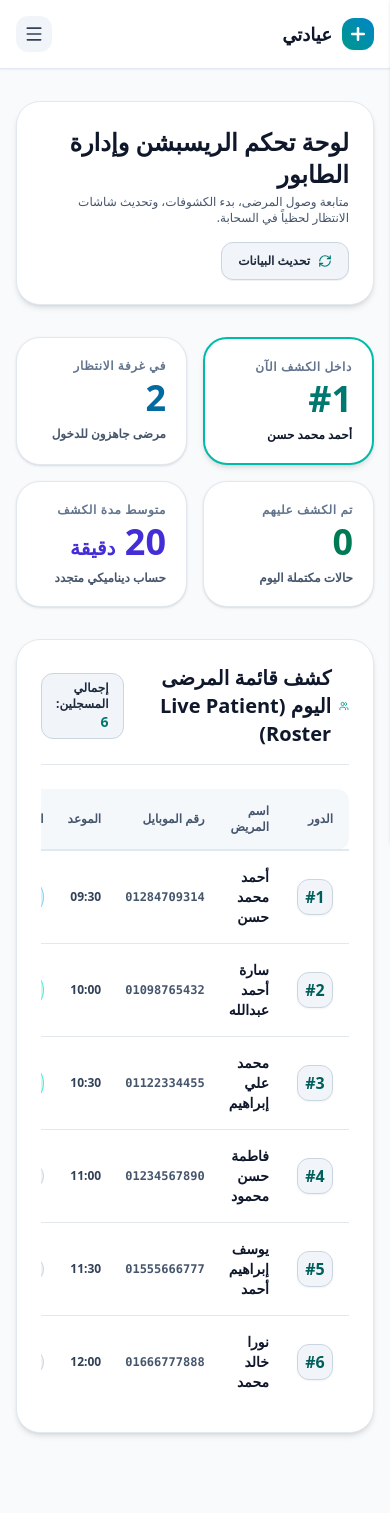
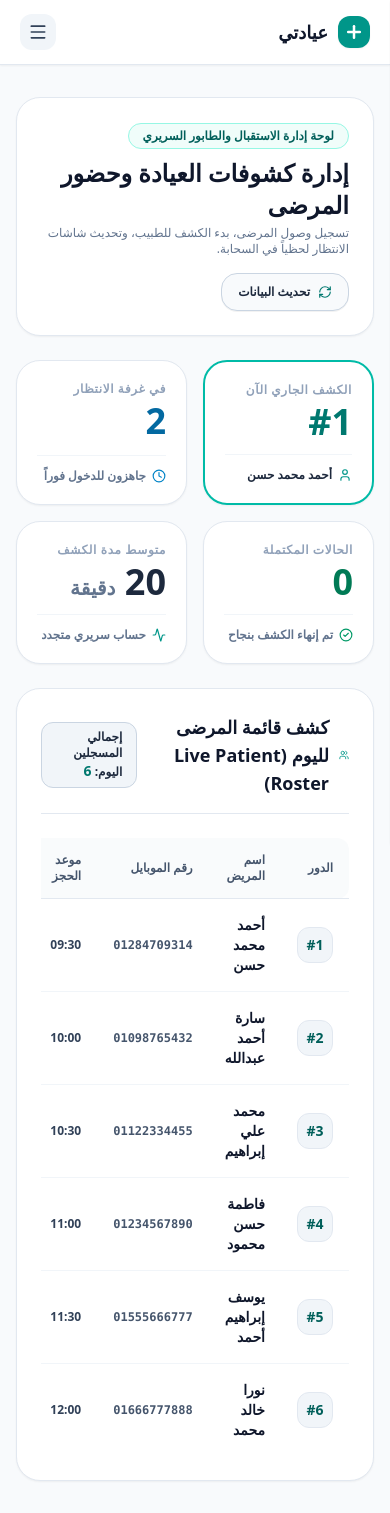
Before and after one commit to Gohar-Hany/Clinics-system, a Next.js app in the folder frontend/: page /clinic in a window 390 px wide. Before the commit the page ends 1465 px from the top, so only its background shows below. Built offline with nearby package versions, Linux system fonts and the light colour scheme; no server answers.

Commit message:
refactor(ui): complete comprehensive UI audit, remove all Phase 2 badges, polish sidebar alignment, and enforce enterprise medical styling

```diff
--- a/frontend/src/app/clinic/page.tsx
+++ b/frontend/src/app/clinic/page.tsx
@@ -1,17 +1,21 @@
 "use client";
 
 import { useState, useEffect } from "react";
-import { motion, AnimatePresence } from "framer-motion";
+import { motion } from "framer-motion";
 import Sidebar from "@/components/Sidebar";
 import { clinicApi, QueueStateResponse } from "@/services/api";
 import {
-  LayoutDashboard,
   UserCheck,
   Play,
   CheckCircle2,
   XCircle,
   RefreshCw,
   Users,
+  Activity,
+  Calendar,
+  Clock,
+  User,
+  Phone,
 } from "lucide-react";
 
 interface Patient {
@@ -21,7 +25,6 @@ interface Patient {
   queue_number: number;
   appointment_time: string;
   status: "scheduled" | "checked_in" | "in_progress" | "completed" | "no_show";
-  duration?: number;
 }
 
 const INITIAL_PATIENTS: Patient[] = [
@@ -34,11 +37,11 @@ const INITIAL_PATIENTS: Patient[] = [
 ];
 
 const statusConfig: Record<string, { label: string; color: string; bg: string; dot: string }> = {
-  scheduled: { label: "محجوز", color: "text-slate-700", bg: "bg-slate-100 border border-slate-300", dot: "bg-slate-400" },
-  checked_in: { label: "حاضر بالعيادة", color: "text-teal-900", bg: "bg-teal-100 border border-teal-300", dot: "bg-teal-600" },
-  in_progress: { label: "داخل الكشف", color: "text-sky-900", bg: "bg-sky-100 border border-sky-300", dot: "bg-sky-600 animate-pulse" },
-  completed: { label: "انتهى الكشف", color: "text-emerald-900", bg: "bg-emerald-100 border border-emerald-300", dot: "bg-emerald-600" },
-  no_show: { label: "لم يحضر", color: "text-rose-900", bg: "bg-rose-100 border border-rose-300", dot: "bg-rose-600" },
+  scheduled: { label: "محجوز مسبقاً", color: "text-slate-700", bg: "bg-slate-100 border-slate-200", dot: "bg-slate-400" },
+  checked_in: { label: "حاضر في العيادة", color: "text-teal-900", bg: "bg-teal-50 border-teal-200", dot: "bg-teal-600" },
+  in_progress: { label: "داخل الكشف الآن", color: "text-sky-900", bg: "bg-sky-50 border-sky-200", dot: "bg-sky-600 animate-pulse" },
+  completed: { label: "انتهى الكشف", color: "text-emerald-900", bg: "bg-emerald-50 border-emerald-200", dot: "bg-emerald-600" },
+  no_show: { label: "لم يحضر", color: "text-rose-900", bg: "bg-rose-50 border-rose-200", dot: "bg-rose-600" },
 };
 
 export default function ClinicDashboard() {
@@ -109,98 +112,136 @@ export default function ClinicDashboard() {
 
       {/* Main Content Area */}
       <div className="flex-1 md:mr-72 flex flex-col min-h-screen">
-        <main className="flex-1 max-w-7xl w-full mx-auto px-4 sm:px-8 py-8 space-y-8">
-          {/* Title Card */}
-          <div className="flex flex-col sm:flex-row sm:items-center justify-between gap-4 bg-white p-6 sm:p-7 rounded-3xl border border-slate-200 shadow-md">
-            <div>
-              <h1 className="text-2xl sm:text-3xl font-black text-slate-900">لوحة تحكم الريسبشن وإدارة الطابور</h1>
-              <p className="text-xs sm:text-sm text-slate-600 font-medium mt-1">
-                متابعة وصول المرضى، بدء الكشوفات، وتحديث شاشات الانتظار لحظياً في السحابة.
+        <main className="flex-1 max-w-7xl w-full mx-auto px-4 sm:px-8 py-8 space-y-6">
+          {/* Header Title Banner */}
+          <div className="flex flex-col sm:flex-row sm:items-center justify-between gap-4 bg-white p-6 sm:p-7 rounded-3xl border border-slate-200 shadow-xs">
+            <div className="text-right">
+              <span className="px-3.5 py-1 rounded-full bg-teal-50 text-teal-800 border border-teal-200 text-xs font-black inline-block mb-2">
+                لوحة إدارة الاستقبال والطابور السريري
+              </span>
+              <h1 className="text-2xl sm:text-3xl font-black text-slate-900">
+                إدارة كشوفات العيادة وحضور المرضى
+              </h1>
+              <p className="text-xs sm:text-sm text-slate-500 font-medium mt-1">
+                تسجيل وصول المرضى، بدء الكشف للطبيب، وتحديث شاشات الانتظار لحظياً في السحابة.
               </p>
             </div>
+
+            <div className="flex items-center gap-3 self-start sm:self-auto">
               <button
                 onClick={fetchLiveState}
-              className="self-start sm:self-auto px-4 py-2.5 rounded-xl bg-slate-100 hover:bg-slate-200 border border-slate-300 text-xs font-black text-slate-800 flex items-center gap-2 transition-colors shadow-2xs"
+                className="px-4 py-2.5 rounded-2xl bg-slate-50 hover:bg-slate-100 border border-slate-300 text-xs font-bold text-slate-800 flex items-center gap-2 transition-colors shadow-2xs"
               >
                 <RefreshCw className="w-3.5 h-3.5 text-teal-700" />
                 تحديث البيانات
               </button>
             </div>
+          </div>
 
-          {/* Stats Grid */}
+          {/* Stats Metrics Grid */}
           <div className="grid grid-cols-2 md:grid-cols-4 gap-4">
-            <div className="bg-white rounded-3xl p-5 border-2 border-teal-500 shadow-md">
-              <span className="text-xs text-slate-500 font-bold uppercase tracking-wider mb-1 block">داخل الكشف الآن</span>
+            {/* Metric 1 */}
+            <div className="bg-white rounded-3xl p-5 border-2 border-teal-500 shadow-xs flex flex-col justify-between">
+              <div>
+                <span className="text-xs text-slate-400 font-bold uppercase tracking-wider block mb-1">
+                  الكشف الجاري الآن
+                </span>
                 <p className="text-4xl font-black text-teal-700">
                   {currentServing ? `#${currentServing.queue_number}` : "—"}
                 </p>
-              <span className="text-xs text-slate-900 font-black truncate block mt-2">
-                {currentServing?.name || "لا يوجد كشف جاري"}
-              </span>
+              </div>
+              <div className="mt-3 pt-3 border-t border-slate-100 flex items-center gap-1.5 text-xs font-bold text-slate-800 truncate">
+                <User className="w-3.5 h-3.5 text-teal-600 shrink-0" />
+                <span className="truncate">{currentServing?.name || "لا يوجد كشف جاري"}</span>
+              </div>
             </div>
 
-            <div className="bg-white rounded-3xl p-5 border border-slate-200 shadow-sm">
-              <span className="text-xs text-slate-500 font-bold uppercase tracking-wider mb-1 block">في غرفة الانتظار</span>
+            {/* Metric 2 */}
+            <div className="bg-white rounded-3xl p-5 border border-slate-200 shadow-xs flex flex-col justify-between">
+              <div>
+                <span className="text-xs text-slate-400 font-bold uppercase tracking-wider block mb-1">
+                  في غرفة الانتظار
+                </span>
                 <p className="text-4xl font-black text-sky-700">{waitingCount}</p>
-              <span className="text-xs text-slate-600 font-bold block mt-2">مرضى جاهزون للدخول</span>
+              </div>
+              <div className="mt-3 pt-3 border-t border-slate-100 flex items-center gap-1.5 text-xs text-slate-500 font-bold">
+                <Clock className="w-3.5 h-3.5 text-sky-600 shrink-0" />
+                <span>جاهزون للدخول فوراً</span>
+              </div>
             </div>
 
-            <div className="bg-white rounded-3xl p-5 border border-slate-200 shadow-sm">
-              <span className="text-xs text-slate-500 font-bold uppercase tracking-wider mb-1 block">تم الكشف عليهم</span>
+            {/* Metric 3 */}
+            <div className="bg-white rounded-3xl p-5 border border-slate-200 shadow-xs flex flex-col justify-between">
+              <div>
+                <span className="text-xs text-slate-400 font-bold uppercase tracking-wider block mb-1">
+                  الحالات المكتملة
+                </span>
                 <p className="text-4xl font-black text-emerald-700">{completedCount}</p>
-              <span className="text-xs text-slate-600 font-bold block mt-2">حالات مكتملة اليوم</span>
+              </div>
+              <div className="mt-3 pt-3 border-t border-slate-100 flex items-center gap-1.5 text-xs text-slate-500 font-bold">
+                <CheckCircle2 className="w-3.5 h-3.5 text-emerald-600 shrink-0" />
+                <span>تم إنهاء الكشف بنجاح</span>
+              </div>
             </div>
 
-            <div className="bg-white rounded-3xl p-5 border border-slate-200 shadow-sm">
-              <span className="text-xs text-slate-500 font-bold uppercase tracking-wider mb-1 block">متوسط مدة الكشف</span>
-              <p className="text-4xl font-black text-indigo-700">
-                {queueState?.avg_consultation_minutes || 20} <span className="text-xl">دقيقة</span>
+            {/* Metric 4 */}
+            <div className="bg-white rounded-3xl p-5 border border-slate-200 shadow-xs flex flex-col justify-between">
+              <div>
+                <span className="text-xs text-slate-400 font-bold uppercase tracking-wider block mb-1">
+                  متوسط مدة الكشف
+                </span>
+                <p className="text-4xl font-black text-slate-800">
+                  {queueState?.avg_consultation_minutes || 20} <span className="text-xl text-slate-500 font-bold">دقيقة</span>
                 </p>
-              <span className="text-xs text-slate-600 font-bold block mt-2">حساب ديناميكي متجدد</span>
+              </div>
+              <div className="mt-3 pt-3 border-t border-slate-100 flex items-center gap-1.5 text-xs text-slate-500 font-bold">
+                <Activity className="w-3.5 h-3.5 text-teal-600 shrink-0" />
+                <span>حساب سريري متجدد</span>
+              </div>
             </div>
           </div>
 
           {/* Patients Queue Roster Table */}
-          <div className="bg-white rounded-3xl p-6 sm:p-8 border border-slate-200 shadow-md">
+          <div className="bg-white rounded-3xl p-6 sm:p-8 border border-slate-200 shadow-xs">
             <div className="flex items-center justify-between mb-6 pb-4 border-b border-slate-200">
-              <h2 className="font-black text-xl text-slate-900 flex items-center gap-2">
+              <h2 className="font-black text-lg sm:text-xl text-slate-900 flex items-center gap-2.5">
                 <Users className="w-5 h-5 text-teal-600" />
-                كشف قائمة المرضى اليوم (Live Patient Roster)
+                كشف قائمة المرضى لليوم (Live Patient Roster)
               </h2>
               <span className="text-xs font-black text-slate-800 px-3.5 py-1.5 rounded-xl bg-slate-100 border border-slate-300">
-                إجمالي المسجلين: <strong className="text-teal-700 text-sm">{patients.length}</strong>
+                إجمالي المسجلين اليوم: <strong className="text-teal-700 text-sm">{patients.length}</strong>
               </span>
             </div>
 
             <div className="overflow-x-auto">
               <table className="w-full text-right text-xs sm:text-sm">
                 <thead>
-                  <tr className="border-b-2 border-slate-200 text-slate-600 bg-slate-100/70">
+                  <tr className="border-b border-slate-200 text-slate-600 bg-slate-50/80">
                     <th className="py-3.5 px-4 font-black rounded-r-xl">الدور</th>
-                    <th className="py-3.5 px-3 font-black">اسم المريض</th>
-                    <th className="py-3.5 px-3 font-black">رقم الموبايل</th>
-                    <th className="py-3.5 px-3 font-black">الموعد</th>
-                    <th className="py-3.5 px-3 font-black">الحالة</th>
-                    <th className="py-3.5 px-4 font-black text-center rounded-l-xl">الإجراءات</th>
+                    <th className="py-3.5 px-4 font-black">اسم المريض</th>
+                    <th className="py-3.5 px-4 font-black">رقم الموبايل</th>
+                    <th className="py-3.5 px-4 font-black">موعد الحجز</th>
+                    <th className="py-3.5 px-4 font-black">حالة الحضور</th>
+                    <th className="py-3.5 px-4 font-black text-center rounded-l-xl">الإجراء الإداري / الطبي</th>
                   </tr>
                 </thead>
-                <tbody className="divide-y divide-slate-200">
+                <tbody className="divide-y divide-slate-100">
                   {patients.map((p) => {
                     const status = statusConfig[p.status] || statusConfig.scheduled;
                     const isLoading = actionLoading === p.id;
                     return (
-                      <tr key={p.id} className="text-slate-900 hover:bg-teal-50/40 transition-colors">
+                      <tr key={p.id} className="text-slate-900 hover:bg-teal-50/30 transition-colors">
                         <td className="py-4 px-4">
-                          <span className="w-9 h-9 rounded-xl bg-slate-100 border border-slate-300 flex items-center justify-center font-black text-base text-teal-800 shadow-xs">
+                          <span className="w-9 h-9 rounded-xl bg-slate-100 border border-slate-200 flex items-center justify-center font-black text-sm text-teal-800">
                             #{p.queue_number}
                           </span>
                         </td>
-                        <td className="py-4 px-3 font-black text-slate-900 text-sm">{p.name}</td>
-                        <td className="py-4 px-3 font-mono text-slate-600 text-xs font-bold">{p.phone}</td>
-                        <td className="py-4 px-3 font-black text-slate-700">{p.appointment_time}</td>
-                        <td className="py-4 px-3">
+                        <td className="py-4 px-4 font-black text-slate-900 text-sm">{p.name}</td>
+                        <td className="py-4 px-4 font-mono text-slate-600 text-xs font-bold">{p.phone}</td>
+                        <td className="py-4 px-4 font-black text-slate-700">{p.appointment_time}</td>
+                        <td className="py-4 px-4">
                           <span
-                            className={`px-3 py-1 rounded-full text-xs font-black shadow-2xs inline-flex items-center gap-1.5 ${status.bg} ${status.color}`}
+                            className={`px-3 py-1 rounded-full text-xs font-bold border inline-flex items-center gap-1.5 ${status.bg} ${status.color}`}
                           >
                             <span className={`w-1.5 h-1.5 rounded-full ${status.dot}`} />
                             {status.label}
@@ -246,7 +287,7 @@ export default function ClinicDashboard() {
                                 onClick={() => handleAction(p.id, "no_show", p.queue_number)}
                                 disabled={isLoading}
                                 className="p-2 rounded-xl text-slate-400 hover:text-rose-600 hover:bg-rose-50 transition-colors"
-                                title="لم يحضر"
+                                title="لم يحضر المريض"
                               >
                                 <XCircle className="w-4 h-4" />
                               </button>
--- a/frontend/src/components/Sidebar.tsx
+++ b/frontend/src/components/Sidebar.tsx
@@ -12,9 +12,7 @@ import {
   Activity,
   Menu,
   X,
-  ShieldCheck,
-  Building2,
-  ChevronLeft,
+  User,
 } from "lucide-react";
 
 export default function Sidebar() {
@@ -23,51 +21,51 @@ export default function Sidebar() {
 
   const navItems = [
     {
-      href: "/chat",
-      label: "احجز موعدك",
-      subtitle: "حجز ذكي بالذكاء الاصطناعي",
-      icon: MessageSquare,
+      href: "/clinic",
+      label: "لوحة الريسبشن",
+      subtitle: "إدارة الطابور والكشوفات",
+      icon: LayoutDashboard,
+    },
+    {
+      href: "/doctor",
+      label: "مساعد الطبيب الذكي",
+      subtitle: "تقرير SOAP وفحص الأشعة",
+      icon: Stethoscope,
     },
     {
       href: "/queue",
-      label: "الطابور المباشر",
+      label: "شاشة الطابور المباشر",
       subtitle: "تتبع الدور والوقت المتبقي",
       icon: Users,
     },
     {
-      href: "/doctor",
-      label: "مساعد الطبيب الذكي",
-      subtitle: "SOAP Notes & VLM Scanner",
-      icon: Stethoscope,
-      badge: "Phase 2",
-    },
-    {
-      href: "/clinic",
-      label: "لوحة الريسبشن",
-      subtitle: "إدارة الدخول والكشوفات",
-      icon: LayoutDashboard,
+      href: "/chat",
+      label: "حجز موعد بالذكاء الاصطناعي",
+      subtitle: "المساعد الآلي للمرضى",
+      icon: MessageSquare,
     },
   ];
 
   return (
     <>
-      {/* Mobile Top Bar with Hamburger */}
-      <div className="md:hidden flex items-center justify-between p-4 bg-white border-b border-slate-200 sticky top-0 z-40 shadow-xs">
+      {/* Mobile Top Bar */}
+      <div className="md:hidden flex items-center justify-between px-5 py-3.5 bg-white border-b border-slate-200 sticky top-0 z-40 shadow-xs">
         <Link href="/" className="flex items-center gap-2.5">
-          <div className="w-8 h-8 rounded-xl bg-gradient-to-tr from-teal-600 to-sky-600 flex items-center justify-center text-white shadow-xs">
+          <div className="w-8 h-8 rounded-xl bg-teal-600 flex items-center justify-center text-white shadow-xs">
             <Plus className="w-5 h-5 stroke-[3]" />
           </div>
           <span className="font-black text-lg text-slate-900">عيادتي</span>
         </Link>
         <button
           onClick={() => setIsOpen(!isOpen)}
-          className="p-2 rounded-xl bg-slate-100 text-slate-700 hover:text-slate-900 transition-colors"
+          className="p-2 rounded-xl bg-slate-100 text-slate-700 hover:bg-slate-200 transition-colors"
+          aria-label="القائمة"
         >
           {isOpen ? <X className="w-5 h-5" /> : <Menu className="w-5 h-5" />}
         </button>
       </div>
 
-      {/* Backdrop for mobile */}
+      {/* Backdrop for mobile drawer */}
       {isOpen && (
         <div
           onClick={() => setIsOpen(false)}
@@ -75,35 +73,40 @@ export default function Sidebar() {
         />
       )}
 
-      {/* Main Sidebar */}
+      {/* Main Enterprise Sidebar */}
       <aside
-        className={`fixed top-0 right-0 bottom-0 w-64 sm:w-72 bg-white border-l border-slate-200/90 flex flex-col justify-between z-50 transition-transform duration-300 ease-in-out md:translate-x-0 ${
+        className={`fixed top-0 right-0 bottom-0 w-72 bg-white border-l border-slate-200/90 flex flex-col justify-between z-50 transition-transform duration-300 ease-in-out md:translate-x-0 ${
           isOpen ? "translate-x-0" : "translate-x-full md:translate-x-0"
-        } shadow-sm`}
+        } shadow-xs`}
       >
-        {/* Top Header & Brand */}
-        <div className="p-6">
-          <Link href="/" className="flex items-center gap-3 group" onClick={() => setIsOpen(false)}>
-            <div className="w-11 h-11 rounded-2xl bg-gradient-to-tr from-teal-600 via-teal-500 to-sky-600 flex items-center justify-center text-white shadow-md shadow-teal-600/20 group-hover:scale-105 transition-transform">
+        {/* Top Section */}
+        <div className="p-5">
+          {/* Clinic Brand Header */}
+          <Link
+            href="/"
+            onClick={() => setIsOpen(false)}
+            className="flex items-center gap-3 p-2 rounded-2xl hover:bg-slate-50 transition-colors group"
+          >
+            <div className="w-11 h-11 rounded-2xl bg-gradient-to-tr from-teal-600 to-sky-600 flex items-center justify-center text-white shadow-md shadow-teal-600/20 group-hover:scale-105 transition-transform shrink-0">
               <Plus className="w-6 h-6 stroke-[3]" />
             </div>
-            <div>
-              <div className="flex items-center gap-1.5">
+            <div className="text-right">
+              <div className="flex items-center gap-2">
                 <span className="font-black text-xl text-slate-900 tracking-tight">عيادتي</span>
-                <span className="text-[10px] px-2 py-0.5 rounded-full bg-teal-50 text-teal-800 font-bold border border-teal-200">
-                  Cloud
+                <span className="text-[10px] px-2 py-0.5 rounded-full bg-teal-50 text-teal-800 font-extrabold border border-teal-200">
+                  نظام طبي
                 </span>
               </div>
-              <p className="text-[11px] text-slate-500 font-medium">3eyadaty Smart Healthcare</p>
+              <p className="text-[11px] text-slate-500 font-medium">3eyadaty Clinical Management</p>
             </div>
           </Link>
 
-          {/* Navigation Section */}
-          <div className="mt-8">
-            <span className="text-[11px] font-bold text-slate-400 uppercase tracking-wider px-3 mb-3 block">
-              القائمة الرئيسية
+          {/* Navigation Links */}
+          <div className="mt-6">
+            <span className="text-[11px] font-black text-slate-400 uppercase tracking-wider px-3 mb-2.5 block text-right">
+              الخدمات والأنظمة
             </span>
-            <nav className="space-y-1.5">
+            <nav className="space-y-1">
               {navItems.map((item) => {
                 const Icon = item.icon;
                 const isActive = pathname === item.href;
@@ -112,15 +115,14 @@ export default function Sidebar() {
                     key={item.href}
                     href={item.href}
                     onClick={() => setIsOpen(false)}
-                    className={`flex items-center justify-between p-3 rounded-2xl transition-all ${
+                    className={`flex items-center gap-3 p-3 rounded-2xl transition-all text-right ${
                       isActive
-                        ? "bg-teal-50 text-teal-900 border border-teal-200/80 shadow-xs font-black"
-                        : "text-slate-600 hover:text-teal-800 hover:bg-slate-50 font-bold"
+                        ? "bg-teal-50 text-teal-950 border border-teal-200/90 shadow-xs"
+                        : "text-slate-700 hover:text-teal-900 hover:bg-slate-50"
                     }`}
                   >
-                    <div className="flex items-center gap-3">
                     <div
-                        className={`w-9 h-9 rounded-xl flex items-center justify-center transition-colors ${
+                      className={`w-9 h-9 rounded-xl flex items-center justify-center shrink-0 transition-colors ${
                         isActive
                           ? "bg-teal-600 text-white shadow-sm"
                           : "bg-slate-100 text-slate-600 group-hover:text-teal-700"
@@ -128,19 +130,14 @@ export default function Sidebar() {
                     >
                       <Icon className="w-4 h-4" />
                     </div>
-                      <div className="text-right">
-                        <span className="text-xs sm:text-sm block">{item.label}</span>
-                        <span className="text-[10px] text-slate-400 font-medium block">
+                    <div className="flex-1 min-w-0">
+                      <span className={`text-xs sm:text-sm block truncate ${isActive ? "font-black" : "font-bold"}`}>
+                        {item.label}
+                      </span>
+                      <span className="text-[11px] text-slate-500 font-medium block truncate">
                         {item.subtitle}
                       </span>
                     </div>
-                    </div>
-
-                    {item.badge && (
-                      <span className="text-[9px] px-2 py-0.5 rounded-full bg-sky-100 text-sky-800 font-black border border-sky-200">
-                        {item.badge}
-                      </span>
-                    )}
                   </Link>
                 );
               })}
@@ -148,21 +145,24 @@ export default function Sidebar() {
           </div>
         </div>
 
-        {/* Bottom Section: Live Status & Clinic Info */}
-        <div className="p-5 border-t border-slate-100 bg-slate-50/60 m-3 rounded-2xl space-y-3">
-          <div className="flex items-center justify-between text-xs">
-            <div className="flex items-center gap-2">
-              <span className="w-2 h-2 rounded-full bg-emerald-500 animate-pulse" />
-              <span className="font-bold text-slate-700 text-[11px]">حالة السيرفر: نشط</span>
+        {/* Bottom Section: Doctor Profile & Cloud Server Status */}
+        <div className="p-4 border-t border-slate-200 bg-slate-50/70">
+          <div className="flex items-center gap-3 p-2 rounded-xl bg-white border border-slate-200/90 shadow-2xs mb-2.5">
+            <div className="w-9 h-9 rounded-xl bg-teal-100 text-teal-800 flex items-center justify-center shrink-0">
+              <Stethoscope className="w-4 h-4" />
             </div>
-            <span className="text-[10px] font-bold text-teal-800 bg-teal-100/60 px-2 py-0.5 rounded-md">
-              Railway Live
-            </span>
+            <div className="flex-1 min-w-0 text-right">
+              <p className="text-xs font-black text-slate-900 truncate">د. جوهر هاني</p>
+              <p className="text-[10px] text-slate-500 font-bold truncate">استشاري الباطنة والقلب</p>
+            </div>
           </div>
 
-          <div className="text-[11px] text-slate-500 font-medium">
-            <p>العيادة: <strong>د. جوهر هاني</strong></p>
-            <p className="text-[10px] text-slate-400 mt-0.5">استشاري الباطنة والقلب</p>
+          <div className="flex items-center justify-between text-[11px] px-1 text-slate-600 font-bold">
+            <div className="flex items-center gap-1.5">
+              <span className="w-2 h-2 rounded-full bg-emerald-500 animate-pulse" />
+              <span>السيرفر السحابي متصل</span>
+            </div>
+            <span className="text-[10px] text-slate-400 font-medium">v2.4 Live</span>
           </div>
         </div>
       </aside>
```
Also changed, not shown: frontend/src/app/doctor/page.tsx (+24 -26 lines), frontend/src/app/queue/page.tsx (+18 -18 lines). Lines whose indentation alone changed are shown as unchanged.
